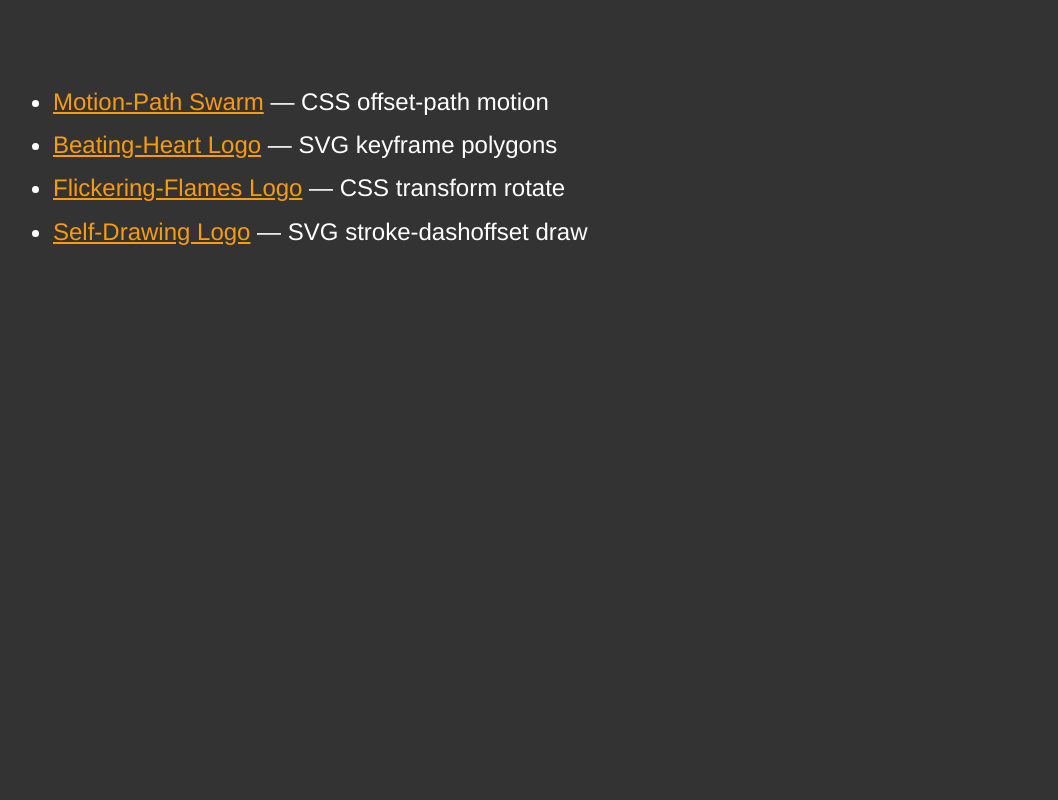
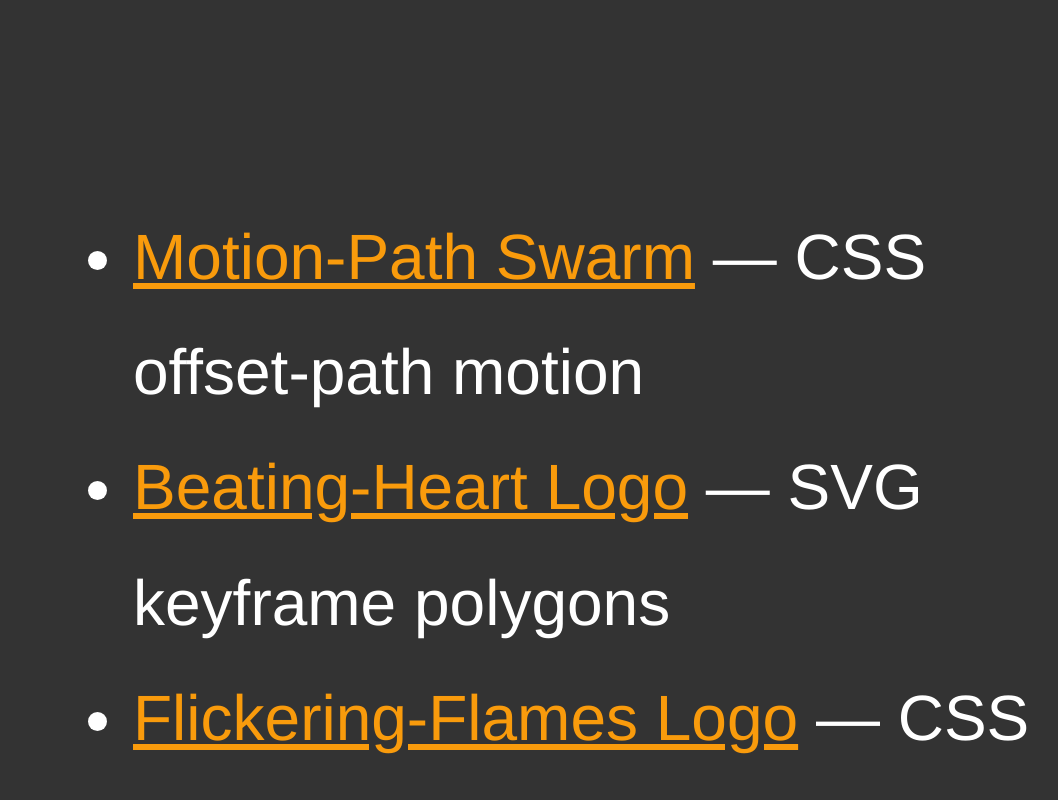
Before and after one commit to jaymcgavren/browser-demos, a plain HTML site: page index.html in a window 1280 px wide. Shown: the top 800 px of the page, without its empty margins (43-1101 px from the left). Drawn offline with Linux system fonts and the light colour scheme.

Commit message:
Enlarge index.html link list for fullscreen legibility

```diff
--- a/index.html
+++ b/index.html
@@ -11,9 +11,9 @@
     background: #333333;            /* dark grey page background */
     color: #ffffff;
     font-family: "Helvetica Neue", Arial, sans-serif;
-    font-size: 1.5rem;
+    font-size: 4rem;
     line-height: 1.8;
-    padding: 3rem;
+    padding: 8rem;
   }
 
   a { color: #f99b0c; }
```
